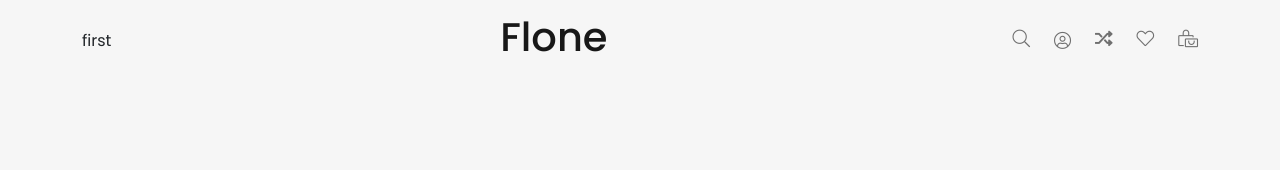
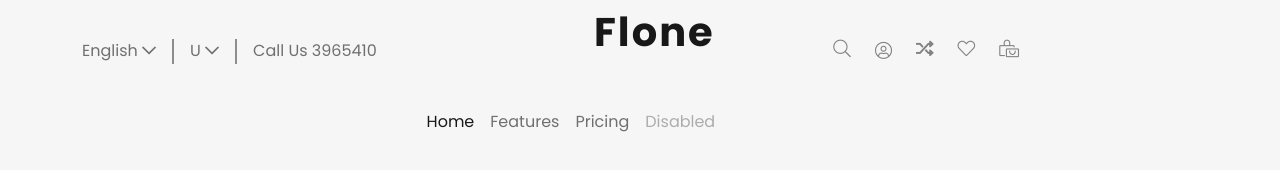
Before and after one commit to Arghyapandit/flone-ecom, a website: page index.html in a window 1280 px wide. Drawn offline with nearby package versions, Linux system fonts and the light colour scheme.

Commit message:
nav bar problem

```diff
--- a/index.html
+++ b/index.html
@@ -13,13 +13,48 @@
     /> -->
   </head>
   <body>
+    <!-- Navbbar Start  -->
+
     <nav class="navbar navbar-light">
       <div class="container">
-        <a href="#" class="navbar-brand t-bold order-1">
-          <h1>Flone</h1>
+        <div class="row align-items-center">
+          <!-- Navbar Brand logo  -->
+
+          <div class="col-lg-4 order-1">
+            <a href="#" class="navbar-brand align-items-center">
+              <h1 class="t-bold mx-auto">Flone</h1>
             </a>
-        <div class="order-0">first</div>
-        <div class="order-2">
+          </div>
+
+          <!-- Navbar Left Side Part  -->
+
+          <div class="col-lg-5 order-0 d-none d-lg-flex">
+            <ul class="navbar-nav flex-row">
+              <li class="nav-item">
+                <a class="nav-link" href="#">
+                  <span> English </span>
+                  <span> <i class="far fa-chevron-down"> </i></span>
+                </a>
+              </li>
+              <li class="nav-gap align-self-center mx-3"></li>
+              <li class="nav-item">
+                <a class="nav-link" href="#">
+                  <span> U </span>
+                  <span> <i class="far fa-chevron-down"> </i></span>
+                </a>
+              </li>
+              <li class="nav-gap align-self-center mx-3"></li>
+              <li class="nav-item">
+                <a class="nav-link" href="#">
+                  <span> Call Us 3965410 </span>
+                </a>
+              </li>
+            </ul>
+          </div>
+
+          <!-- Navbar right Side Part  -->
+
+          <div class="col-lg-3 order-2">
             <ul class="navbar-nav flex-row gap-4">
               <li class="nav-item">
                 <a class="nav-link" href="#">
@@ -48,8 +83,53 @@
               </li>
             </ul>
           </div>
+
+          <!-- Navbar bottom  -->
+
+          <div class="col-lg-12 order-3">
+            <nav class="navbar navbar-expand-lg">
+              <button
+                class="navbar-toggler"
+                type="button"
+                data-bs-toggle="collapse"
+                data-bs-target="#navbarNav"
+                aria-controls="navbarNav"
+                aria-expanded="false"
+                aria-label="Toggle navigation"
+              >
+                <span class="navbar-toggler-icon"></span>
+              </button>
+              <div class="collapse navbar-collapse flex-column" id="navbarNav">
+                <ul class="navbar-nav">
+                  <li class="nav-item">
+                    <a class="nav-link active" aria-current="page" href="#"
+                      >Home</a
+                    >
+                  </li>
+                  <li class="nav-item">
+                    <a class="nav-link" href="#">Features</a>
+                  </li>
+                  <li class="nav-item">
+                    <a class="nav-link" href="#">Pricing</a>
+                  </li>
+                  <li class="nav-item">
+                    <a
+                      class="nav-link disabled"
+                      href="#"
+                      tabindex="-1"
+                      aria-disabled="true"
+                      >Disabled</a
+                    >
+                  </li>
+                </ul>
               </div>
             </nav>
+          </div>
+        </div>
+      </div>
+    </nav>
+
+    <!-- Navbbar end -->
 
     <script
       src="https://cdn.jsdelivr.net/npm/bootstrap@5.0.1/dist/js/bootstrap.bundle.min.js"
--- a/scss/style.scss
+++ b/scss/style.scss
@@ -8,8 +8,21 @@ body {
 }
 .t-bold {
   font-weight: $bold;
+  text-align: center;
+  letter-spacing: 2px;
 }
 .icon-size {
   font-size: 1.1rem;
-  color: #000000 !default;
+  color: #838181;
 }
+.arrow-down-sm {
+  font-size: 0.9rem;
+}
+.nav-left {
+  font-size: 0.9rem;
+  display: inline-block;
+}
+.nav-gap {
+  height: 25px;
+  border: 1px solid #8d8d8d;
+}
```
Also changed, not shown: css/style.css, 1 other file. Lines whose indentation alone changed are shown as unchanged.
